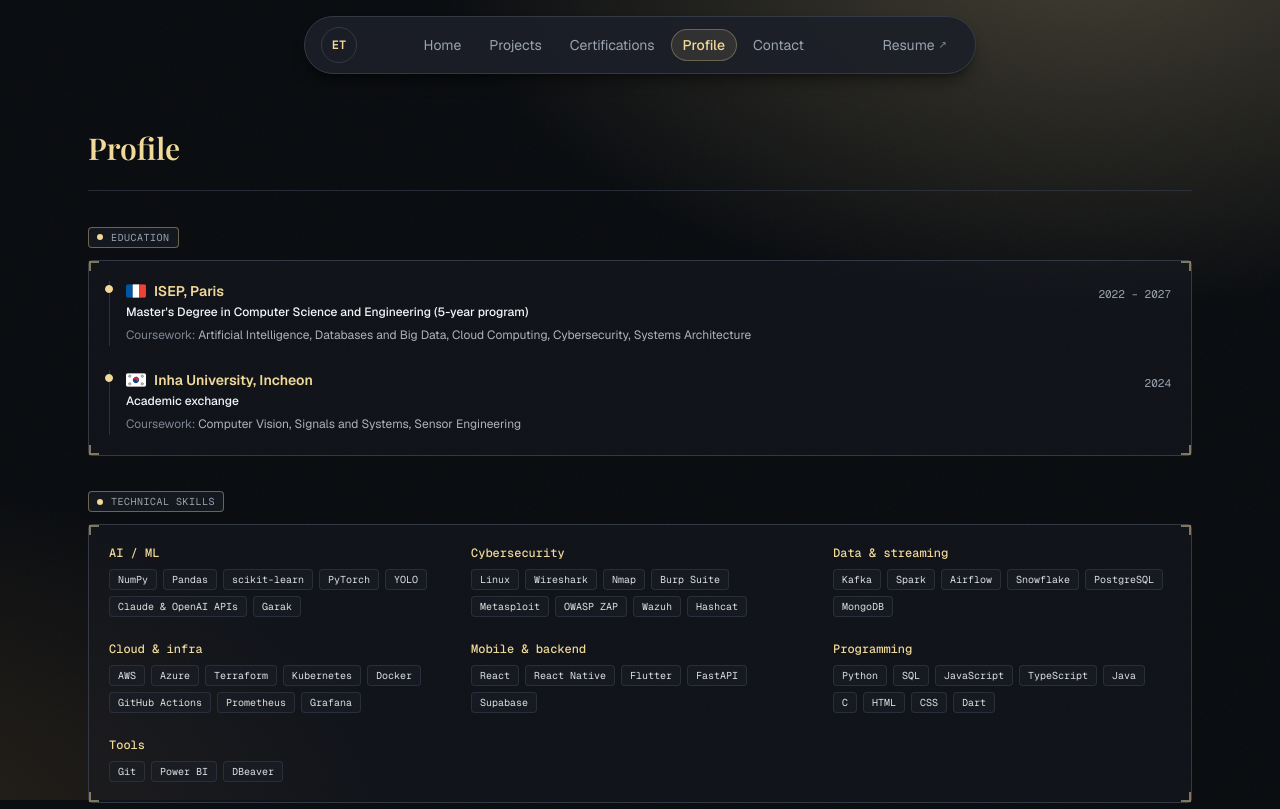
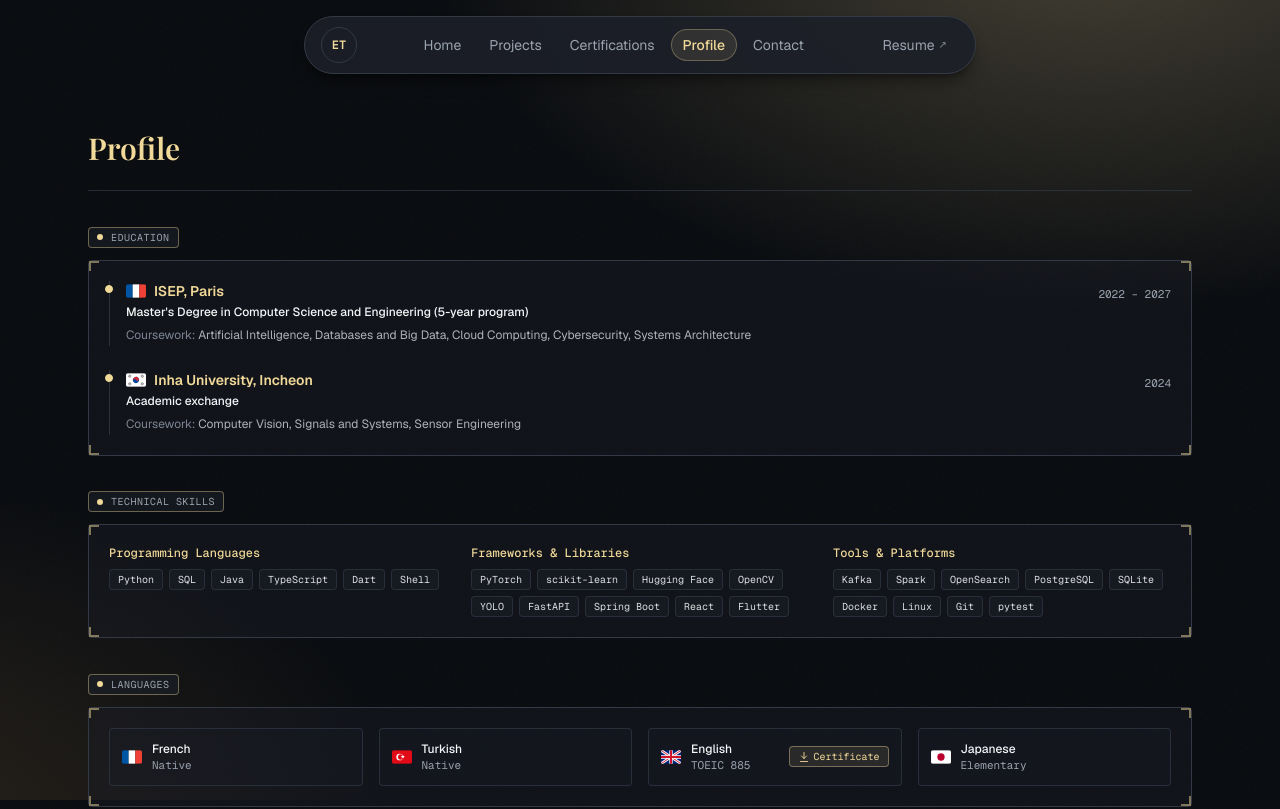
Before and after one commit to erenntekin/erenntekin.github.io, a Next.js app: page /profile in a window 1280 px wide. Shown: the top 809 px of the page. Built offline with nearby package versions, Linux system fonts and the light colour scheme; a web font is replaced by a local one.

Commit message:
Align profile skills and languages with authentic CV

```diff
--- a/src/components/profile/ProfileContent.tsx
+++ b/src/components/profile/ProfileContent.tsx
@@ -5,19 +5,18 @@ import { Flag } from "@/components/icons/Flag";
 import { SectionLabel, SectionCard } from "@/components/ui/Section";
 
 const SKILL_GROUPS = [
-  { label: "AI / ML", items: ["NumPy", "Pandas", "scikit-learn", "PyTorch", "YOLO", "Claude & OpenAI APIs", "Garak"] },
   {
-    label: "Cybersecurity",
-    items: ["Linux", "Wireshark", "Nmap", "Burp Suite", "Metasploit", "OWASP ZAP", "Wazuh", "Hashcat"],
+    label: "Programming Languages",
+    items: ["Python", "SQL", "Java", "TypeScript", "Dart", "Shell"],
   },
-  { label: "Data & streaming", items: ["Kafka", "Spark", "Airflow", "Snowflake", "PostgreSQL", "MongoDB"] },
   {
-    label: "Cloud & infra",
-    items: ["AWS", "Azure", "Terraform", "Kubernetes", "Docker", "GitHub Actions", "Prometheus", "Grafana"],
+    label: "Frameworks & Libraries",
+    items: ["PyTorch", "scikit-learn", "Hugging Face", "OpenCV", "YOLO", "FastAPI", "Spring Boot", "React", "Flutter"],
   },
-  { label: "Mobile & backend", items: ["React", "React Native", "Flutter", "FastAPI", "Supabase"] },
-  { label: "Programming", items: ["Python", "SQL", "JavaScript", "TypeScript", "Java", "C", "HTML", "CSS", "Dart"] },
-  { label: "Tools", items: ["Git", "Power BI", "DBeaver"] },
+  {
+    label: "Tools & Platforms",
+    items: ["Kafka", "Spark", "OpenSearch", "PostgreSQL", "SQLite", "Docker", "Linux", "Git", "pytest"],
+  },
 ];
 
 const EDUCATION = [
@@ -41,6 +40,7 @@ const LANGUAGES = [
   { name: "French", level: "Native", flag: "FR" as const },
   { name: "Turkish", level: "Native", flag: "TR" as const },
   { name: "English", level: "TOEIC 885", flag: "GB" as const, certUrl: "/certifications/toeic" },
+  { name: "Japanese", level: "Elementary", flag: "JP" as const },
 ];
 
 const PILL_BASE =
@@ -97,7 +97,7 @@ function SkillsSection() {
 
 function LanguagesList() {
   return (
-    <div className="grid grid-cols-1 gap-4 sm:grid-cols-3">
+    <div className="grid grid-cols-1 gap-4 sm:grid-cols-2 lg:grid-cols-4">
       {LANGUAGES.map((lang) => (
         <div
           key={lang.name}
```
